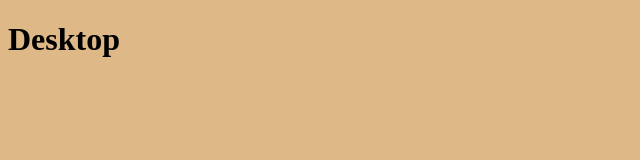
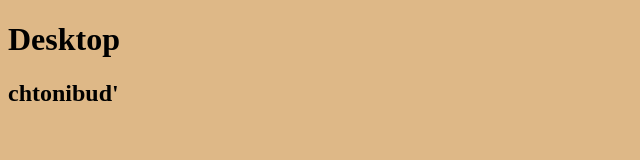
Before and after one commit to islambekiii/test, a plain HTML site: page index.html in a window 1280 px wide. Shown: the whole page, without its empty margins (0-640 px from the left). Drawn offline with Linux system fonts and the light colour scheme.

Commit message:
chtonibud'

```diff
--- a/index.html
+++ b/index.html
@@ -14,6 +14,8 @@
     <h1 class="Laptop">Laptop</h1>
     <h1 class="Desktop">Desktop</h1>
     <h1 class="Huge">Huge</h1>
+    <h2>chtonibud'</h2>
+
 
     </div>
 
```
